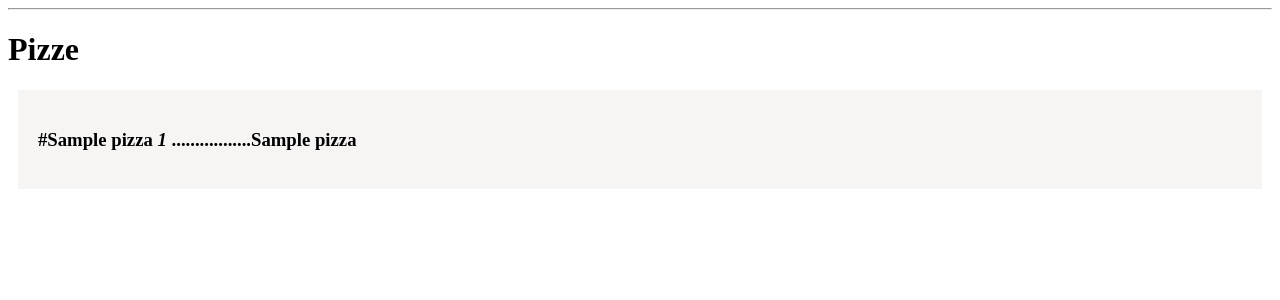
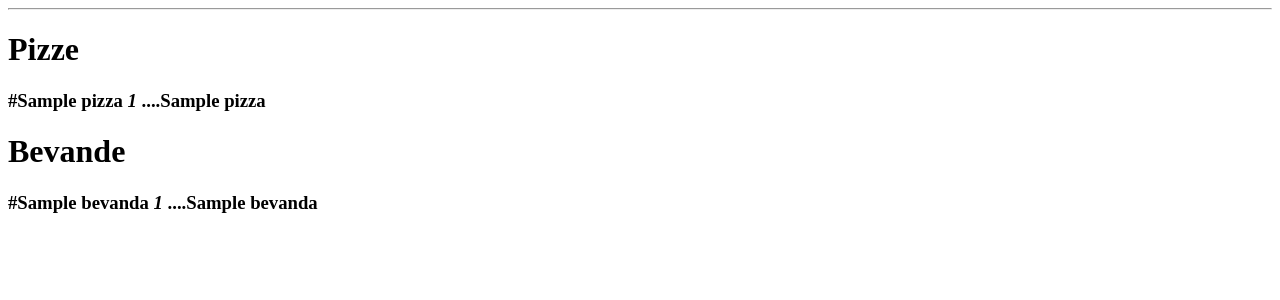
Before and after one commit to alessandro-bertelli/webapp_isa_tbd, a Flask app: page / in a window 1280 px wide. Shown: the part 63-363 px from the top of the page. Run offline with Flask 2, Linux system fonts and the light colour scheme; a database or web service that is not in the repository returns one stand-in record (values such as "Sample title"); some libraries are stand-ins or nearby versions.

Commit message:
Add 'bevande' to the index page
Snellito il codice

```diff
--- a/src/app.py
+++ b/src/app.py
@@ -23,4 +23,4 @@ def index():
     bevande = cur.fetchall()
     cur.close()
     conn.close()
-    return render_template('index.html', pizze=pizze)
+    return render_template('index.html', pizze=pizze, bevande=bevande)
--- a/src/templates/base.html
+++ b/src/templates/base.html
@@ -4,28 +4,12 @@
     <meta charset="UTF-8">
     <title>{% block title %} {% endblock %}- PizzApp</title>
     <style>
+
         nav a {
             color: #d64161;
             font-size: 3em;
             margin-left: 50px;
             text-decoration: none;
-        }
-
-        .pizza {
-            padding: 20px;
-            margin: 10px;
-            background-color: #f7f4f4;
-        }
-
-        .bevanda {
-            padding: 20px;
-            margin: 10px;
-            background-color: #f7f4f4;
-        }
-
-        .ingrediente {
-                margin-left: 5px;
-                font-size: 20px;
         }
 
     </style>
--- a/src/templates/index.html
+++ b/src/templates/index.html
@@ -1,10 +1,17 @@
 {% extends 'base.html' %}
 
 {% block content %}
-    <h1>{% block title %} Pizze {% endblock %}</h1>
+    <h1>{% block title1 %} Pizze {% endblock %}</h1>
     {% for pizza in pizze %}
         <div class='pizza'>
-            <h3><strong>#{{ pizza[1] }}</strong> <em><strong>{{ pizza[0] }}</strong></em> .................{{ pizza[2] }}</h3>
+            <h3><strong>#{{ pizza[1] }}</strong> <em><strong>{{ pizza[0] }}</strong></em> ....{{ pizza[2] }}</h3>
+        </div>
+    {% endfor %}
+
+    <h1>{% block title2 %} Bevande {% endblock %}</h1>
+    {% for bevanda in bevande %}
+        <div class='bevanda'>
+            <h3><strong>#{{ bevanda[1] }}</strong> <em><strong>{{ bevanda[0] }}</strong></em> ....{{ bevanda[2] }}</h3>
         </div>
     {% endfor %}
 {% endblock %}
```
